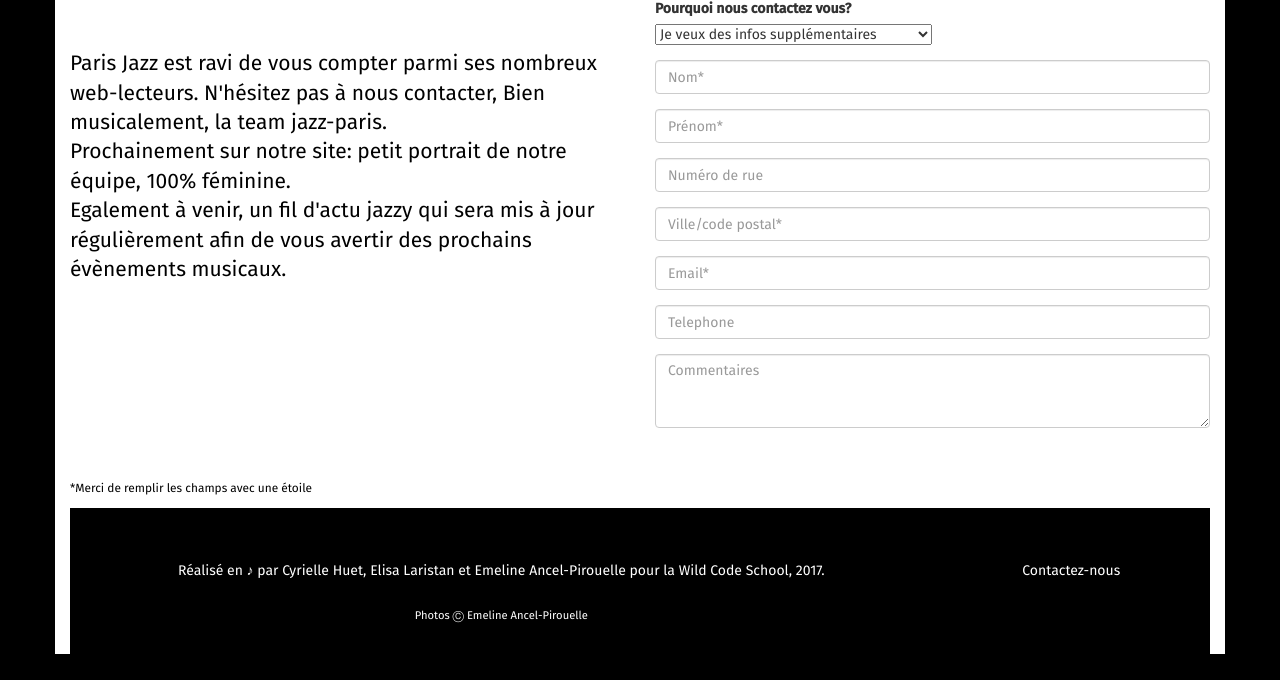
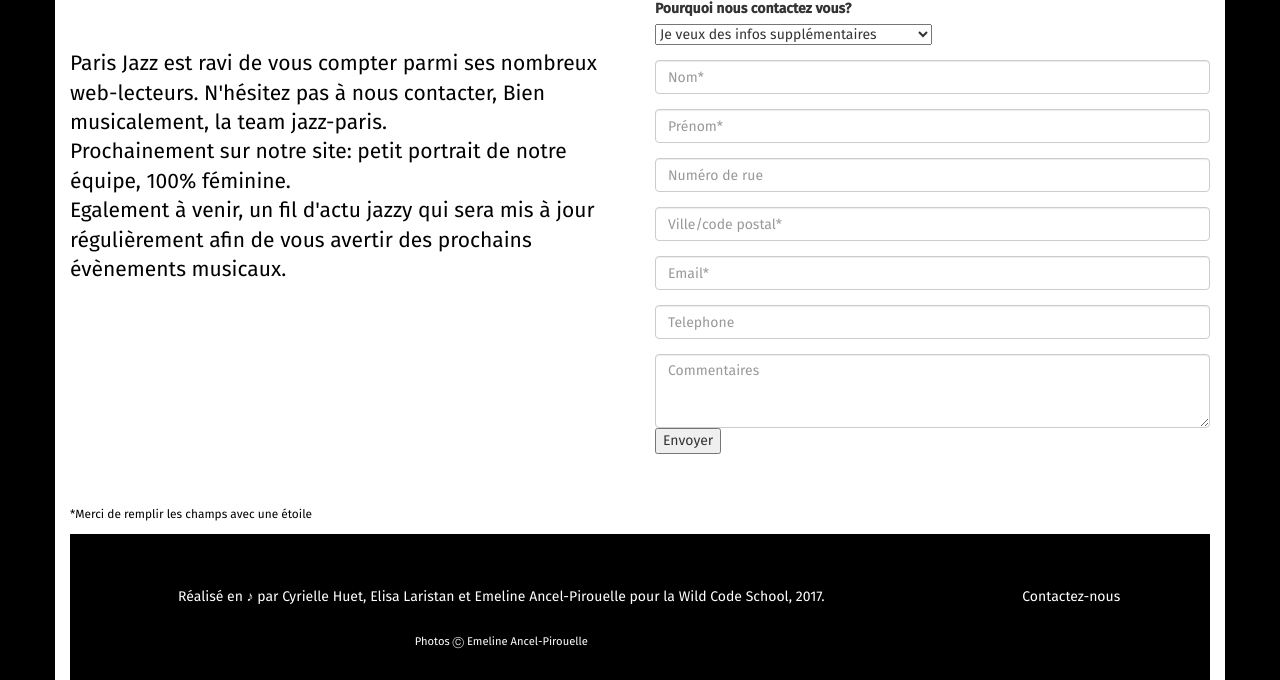
Before and after one commit to emelineap/jazz-paris, a PHP site: page /about.php in a window 1280 px wide. Shown: the part 566-1246 px from the top of the page. Before the commit the page ends 1220 px from the top, so only its background shows below. Run offline with PHP 8.4, Linux system fonts and the light colour scheme.

Commit message:
ajout du bouton submit form

```diff
--- a/about.php
+++ b/about.php
@@ -76,6 +76,7 @@
 							<textarea class="form-control contact-input" rows="3" placeholder="Commentaires" id="id_notes" name="notes"></textarea>
 						</div>
 
+						<input type="submit" value="Envoyer" />
 				</form>
 			</div>
 		</div>
```
Lines whose indentation alone changed are shown as unchanged.
